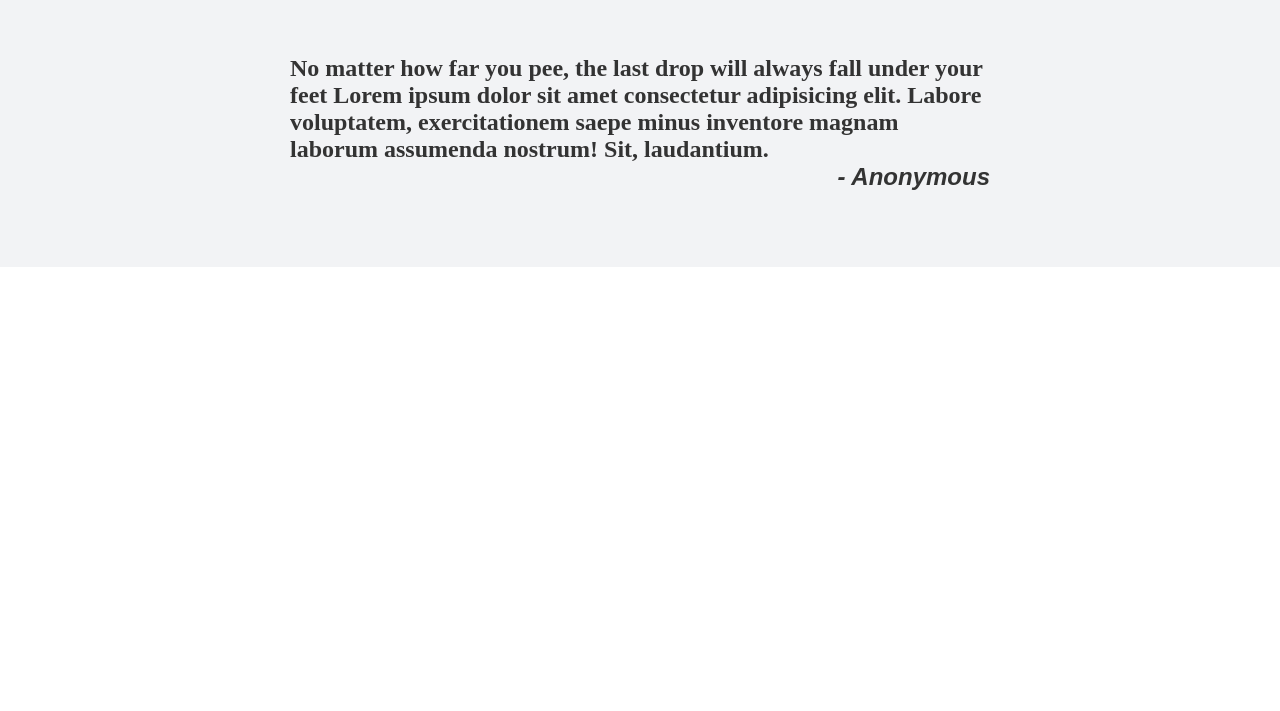
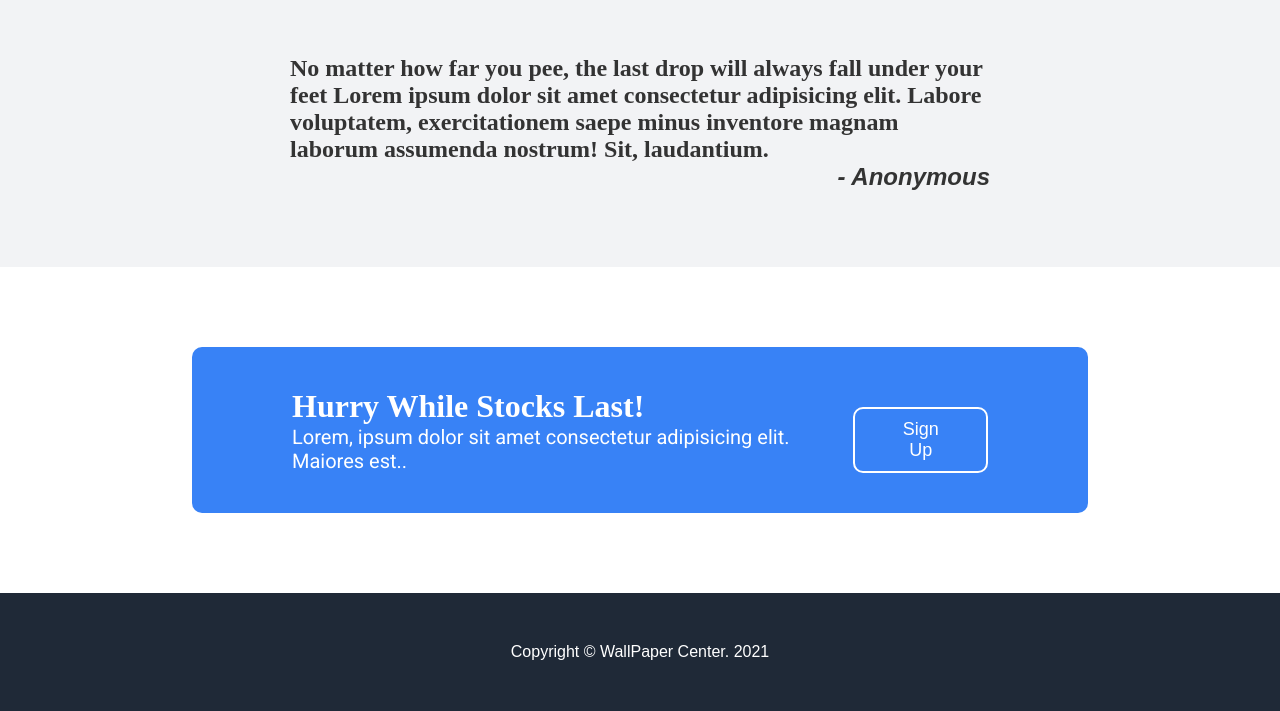
Before and after one commit to alroude/odin-landing-page, a plain HTML site: page index.html in a window 1280 px wide. Shown: the part 1225-1936 px from the top of the page. Before the commit the page ends 1492 px from the top, so only its background shows below. Drawn offline with Linux system fonts and the light colour scheme; a web font is replaced by a local one.

Commit message:
modified index and style files

```diff
--- a/index.html
+++ b/index.html
@@ -10,7 +10,7 @@
     <link rel="stylesheet" href="style.css">
 </head>
 <body>
-    <header>
+    <header><!-- Header Section Start -->
         <div id="header-wrapper" class="flex-container">
             <div class="navbar">
                 <a href="index.html"><div class="logo"><span>Wallpaper</span>Center</div></a>
@@ -20,7 +20,7 @@
                     <a href="#signup">Sign Up</a>
                 </div>
             </div>
-            <section class="hero">
+            <section class="hero"><!-- Hero Section Start -->
                 <div class="hero-content">
                     <h1 class="hero-title">
                         Our Walpapers are awesome
@@ -33,11 +33,11 @@
                 <div class="hero-image">
                     <img src="images/hero-img.jpg" alt="">
                 </div>
-            </section>
+            </section><!-- Hero Section End -->
         </div>
-    </header>
+    </header><!-- Header Section End -->
     <main>
-        <section id="wallpaper" class="flex-container">
+        <section id="wallpaper" class="flex-container"><!-- Collections Section Start -->
             <h2>Checkout Our Wallpapers Collections</h2>
             <div class="collection-cards">
                 <div class="card">
@@ -68,15 +68,34 @@
                     <p class="card-content">All Brick wallpapers for your home or office at affordable prices!</p>
                 </div>
             </div>
-        </section>
-        <section class="quote">
+        </section><!-- Collections Section End -->
+        <section class="quote"><!-- Quote Section Start-->
             <div class="flex-container">
                 <div class="quote-details">
                     <quote><h2>No matter how far you pee, the last drop will always fall under your feet Lorem ipsum dolor sit amet consectetur adipisicing elit. Labore voluptatem, exercitationem saepe minus inventore magnam laborum assumenda nostrum! Sit, laudantium.</h2></quote>
             <cite>&dash; Anonymous</cite>
                 </div>
             </div>
-        </section>
+        </section><!-- Quote Section End-->
+
+        <section class="cta"><!-- CTA Section Start -->
+            <div class="flex-container">
+                <div class="cta-wrapper">
+                    <div>
+                        <h2 class="cta-title">Hurry While Stocks Last!</h2>
+                    <p class="cta-content">Lorem, ipsum dolor sit amet consectetur adipisicing elit. Maiores est..</p>
+                    </div>
+                    <div>
+                        <button id="button" class="btn">Sign Up</button>
+                    </div>
+                </div>
+            </div>
+        </section><!-- CTA Section End -->
+
+        <footer><!-- Footer Section Start -->
+            <span class="copyright">Copyright &copy; WallPaper Center. 2021</span>
+
+        </footer><!-- Footer Section End -->
     </main>
 </body>
 </html>
--- a/style.css
+++ b/style.css
@@ -205,3 +205,42 @@ cite {
   font-weight: bold;
   float: right;
 }
+
+/* CTA Section Styles */
+
+.cta-wrapper {
+  display: flex;
+  justify-content: space-between;
+  align-items: center;
+  background-color: #3882f6;
+  padding: 40px 100px;
+  color: #fff;
+  font-family: "Roboto", sans-serif;
+  border-radius: 10px;
+  margin-top: 80px;
+  margin-bottom: 80px;
+}
+
+#button {
+  border: 2px solid #fff;
+}
+
+.cta-title {
+  font-size: 32px;
+}
+
+.cta-content {
+  font-size: 20px;
+}
+
+/* Footer Section Styles */
+
+footer {
+  background-color: #1f2937;
+  text-align: center;
+  padding: 50px 0px;
+}
+
+.copyright {
+  color: #fff;
+}
```
